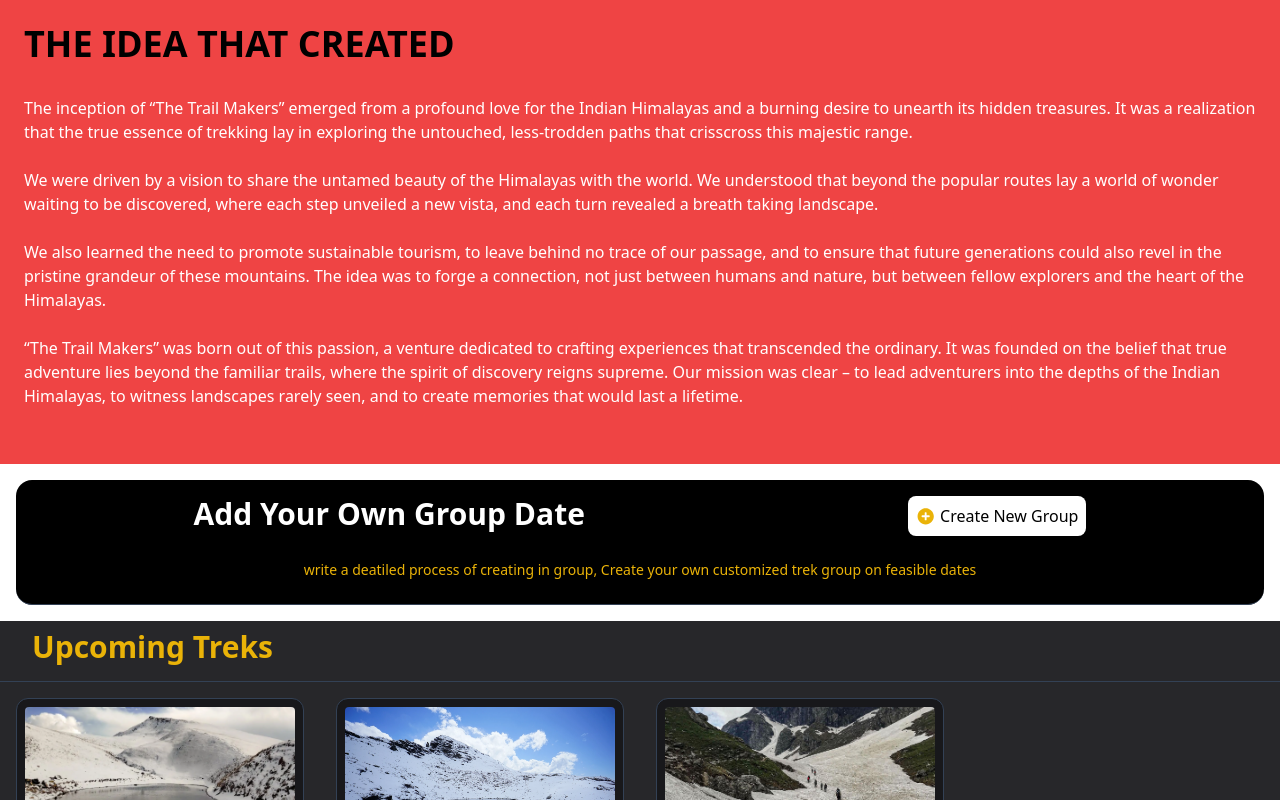
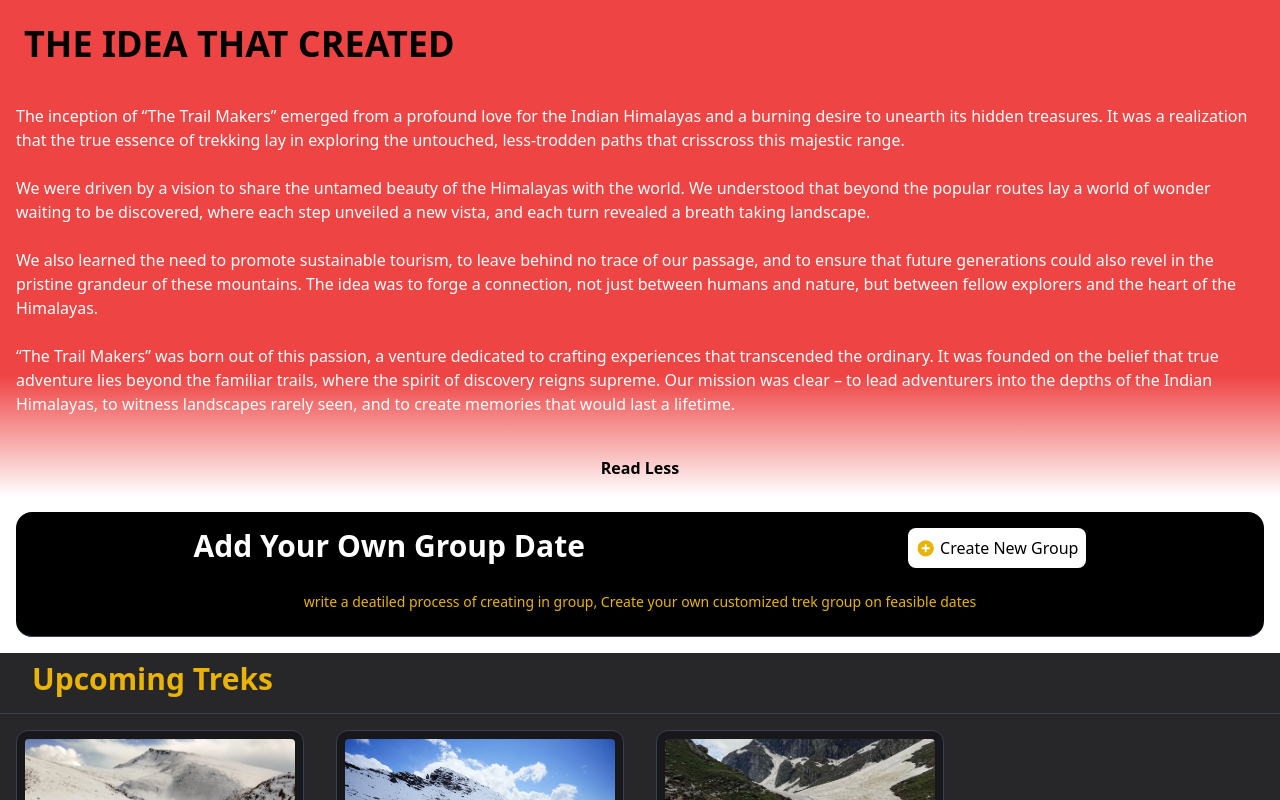
Before and after one commit to Pritam-00/My-App, a React (Create React App) app: page / in a window 1280 px wide. Shown: the top 800 px of the page. Built offline with nearby package versions, Linux system fonts and the light colour scheme.

Commit message:
Read less and Read more button added

```diff
--- a/src/components/DescriptionBox.js
+++ b/src/components/DescriptionBox.js
@@ -1,11 +1,17 @@
-import React from "react";
+import React, { useState } from "react";
 
 export default function DescriptionBox () {
 
+        const [isClicked, setIsClicked] = useState(true)
+
+        function handleClick () {
+            setIsClicked(condition => !condition)
+        }
     return (
-        <div className="bg-red-500 p-6">
-            <h2 className="uppercase font-bold text-4xl">The Idea That Created</h2>
-            <p className="text-white my-8">
+        <>
+        <div className="bg-red-500 relative">
+            <h2 className="uppercase font-bold text-4xl p-6">The Idea That Created</h2>
+            <p className={`text-white m-4 ${isClicked? 'pb-20':'max-h-96 overflow-hidden' }`}>
 
                 The inception of “The Trail Makers” emerged from a profound love for the
                 Indian Himalayas and a burning desire to unearth its hidden treasures.
@@ -30,6 +36,24 @@ export default function DescriptionBox () {
                 where the spirit of discovery reigns supreme. Our mission was clear
                 – to lead adventurers into the depths of the Indian Himalayas, to witness
                 landscapes rarely seen, and to create memories that would last a lifetime.</p>
+
+                <div className={`text-center  bottom-0 left-0 right-0
+                                absolute
+                                ${isClicked ? 'pt-16 bg-gradient-to-t from-white to-transparent'
+                                :'pt-40 bg-gradient-to-t from-black via-black via-5% to-transparent'}`}>
+
+                    <button
+
+                        onClick={handleClick}
+
+                        className={`font-semibold p-4 ${isClicked ? 'text-black' : 'text-white'}`}>
+
+                        {isClicked?'Read Less':'Read More'}
+
+                    </button>
+                </div>
         </div>
+
+    </>
     )
 }
```
